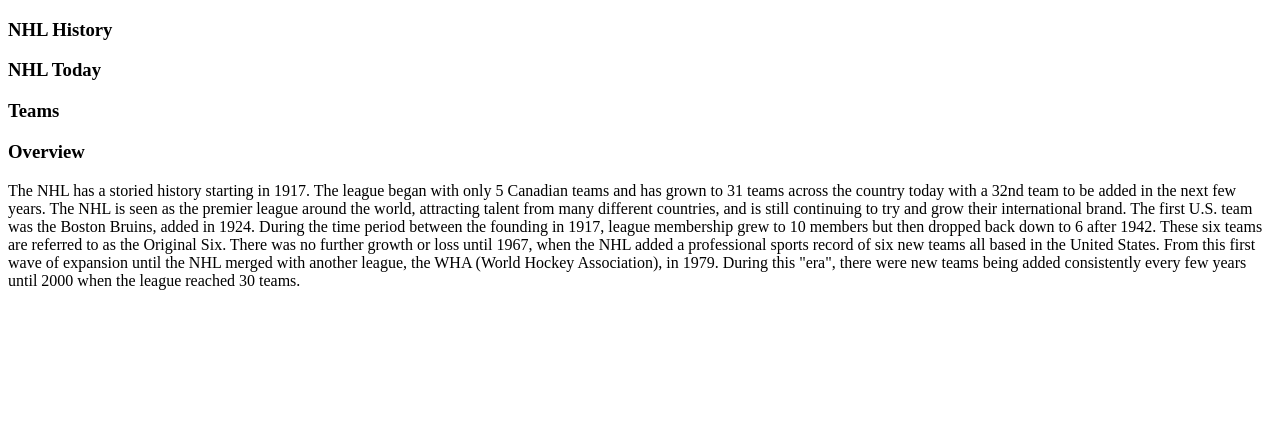
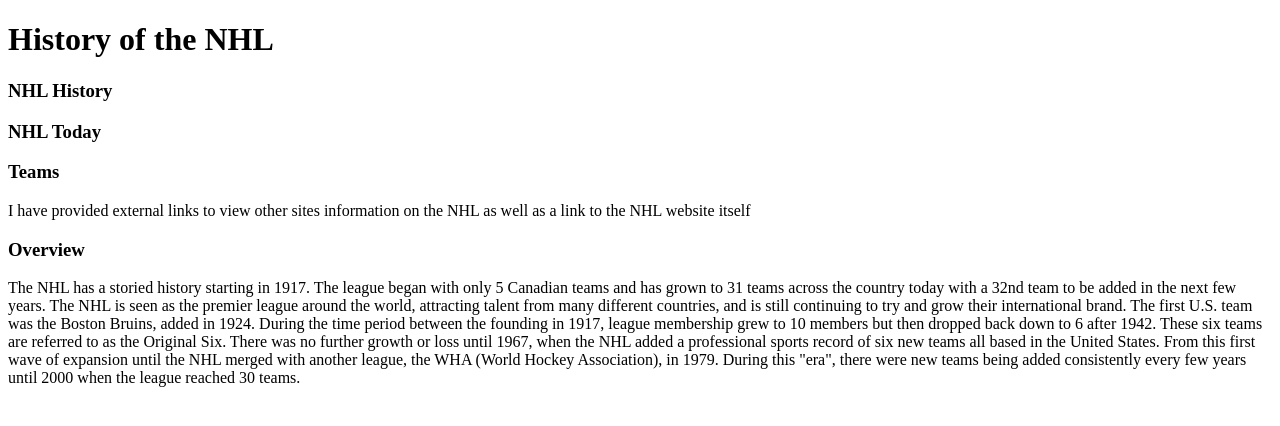
Before and after one commit to ctessier995/Activity_2, a plain HTML site: page index.html in a window 1280 px wide. Drawn offline with Linux system fonts and the light colour scheme.

Commit message:
continued work on the base HTML

```diff
--- a/index.html
+++ b/index.html
@@ -5,9 +5,13 @@
     <title>NHL History</title>
 </head>
 <body>
+    <h1>History of the NHL</h1>
     <h3>NHL History</h3>
     <h3>NHL Today</h3>
     <h3>Teams</h3>
+    <p>
+        I have provided external links to view other sites information on the NHL as well as a link to the NHL website itself
+    </p>
     <h3>Overview</h3>
     <p>
         The NHL has a storied history starting in 1917. The league began with only 5 Canadian teams and has grown to 31 teams across the country today with a 32nd team to be added in the next few years.
```
